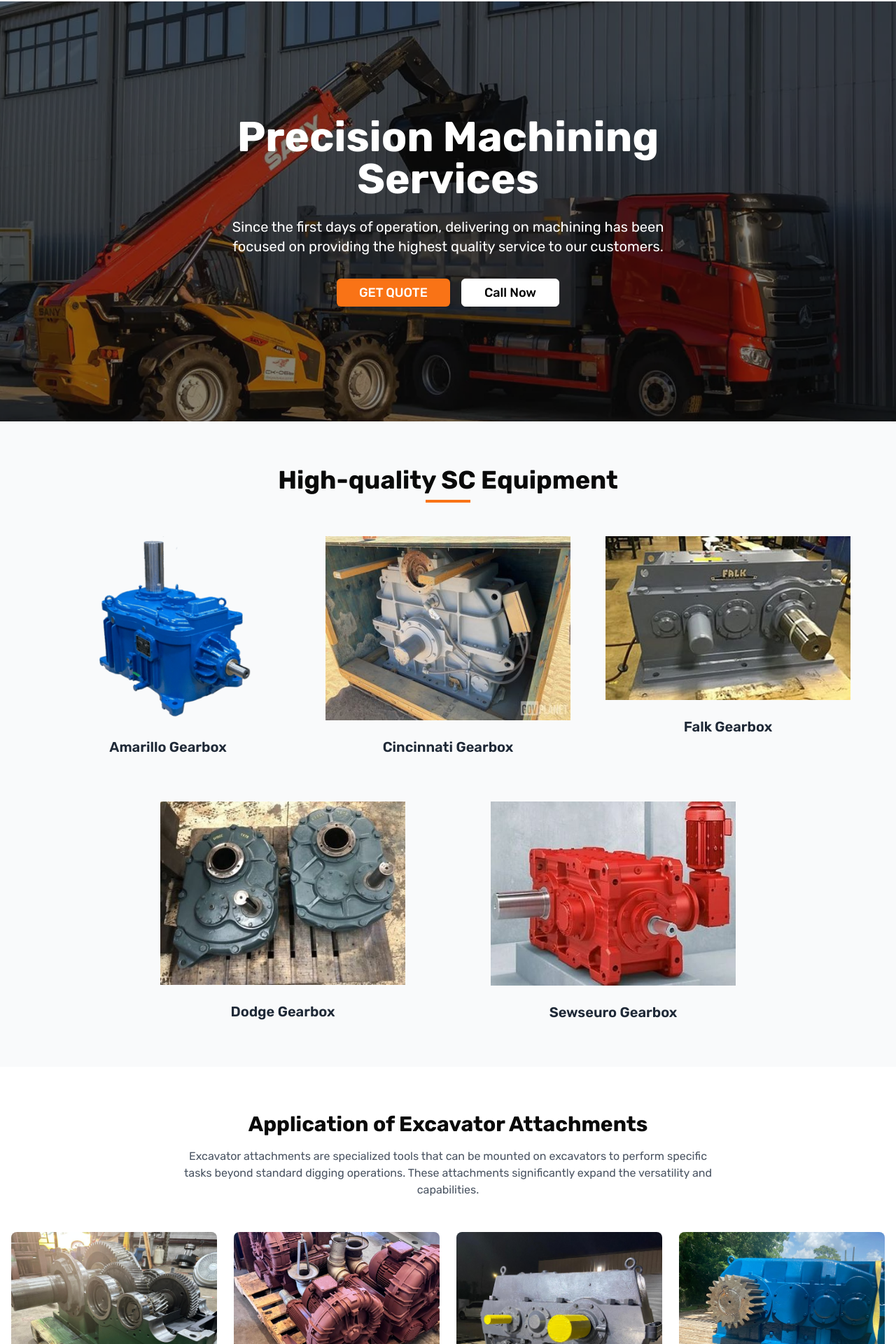
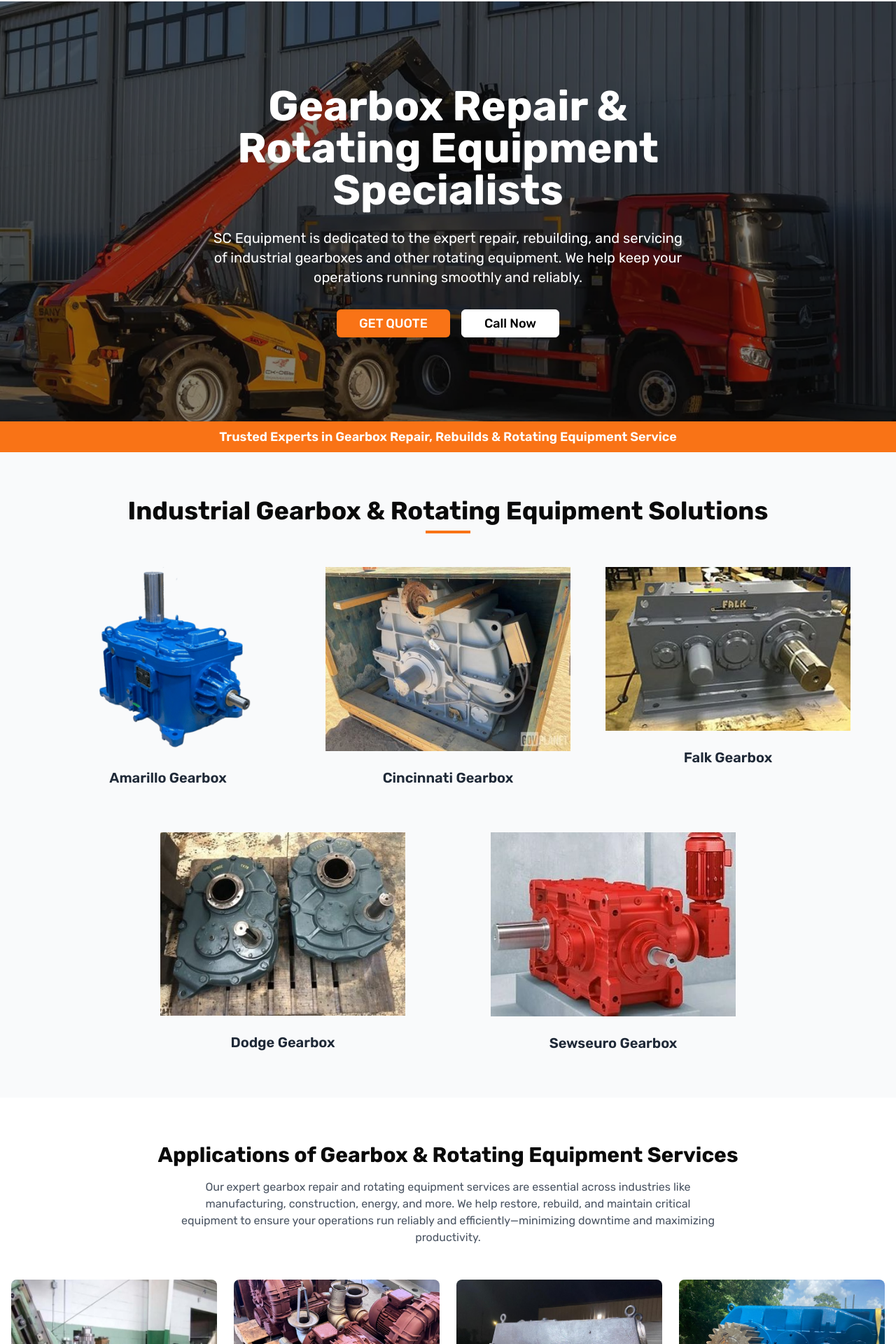
Before and after one commit to ahmed-techccine/sweet-city, a Next.js app: page / in a window 1280 px wide. Shown: the part 117-2037 px from the top of the page at 70% size. Built offline with nearby package versions, Linux system fonts and the light colour scheme.

Commit message:
applied client changes

```diff
--- a/app/page.tsx
+++ b/app/page.tsx
@@ -2,7 +2,6 @@
 import Image from "next/image"
 import Link from "next/link"
 import { Button } from "@/components/ui/button"
-import { Card, CardContent } from "@/components/ui/card"
 import ContactForm from "@/components/contactForm"
 
 export default function HomePage() {
@@ -19,13 +18,10 @@ export default function HomePage() {
         <div className="absolute inset-0 flex items-center justify-center">
           <div className="text-center text-white max-w-4xl px-4">
             <h1 className="text-5xl md:text-6xl font-bold mb-6">
-              Precision Machining
-              <br />
-              Services
+              Gearbox Repair &<br />Rotating Equipment Specialists
             </h1>
             <p className="text-xl mb-8 max-w-2xl mx-auto">
-              Since the first days of operation, delivering on machining has been focused on providing the highest
-              quality service to our customers.
+              SC Equipment is dedicated to the expert repair, rebuilding, and servicing of industrial gearboxes and other rotating equipment. We help keep your operations running smoothly and reliably.
             </p>
             <div className="flex flex-col sm:flex-row gap-4 justify-center">
               <Link href="/contact">
@@ -44,12 +40,15 @@ export default function HomePage() {
           </div>
         </div>
       </section>
+      <div className="bg-orange-500 text-white text-center py-2 text-lg font-semibold">
+  Trusted Experts in Gearbox Repair, Rebuilds & Rotating Equipment Service
+</div>
 
       {/* High-quality SC Equipment */}
       <section className="py-16 bg-gray-50">
         <div className="container mx-auto px-4">
           <div className="text-center mb-12">
-            <h2 className="text-4xl font-bold mb-2">High-quality SC Equipment</h2>
+            <h2 className="text-4xl font-bold mb-2">Industrial Gearbox & Rotating Equipment Solutions</h2>
             <div className="w-16 h-1 bg-orange-500 mx-auto"></div>
           </div>
 
@@ -132,15 +131,14 @@ export default function HomePage() {
       {/* Application of Excavator Attachments */}
       <section className="py-16">
         <div className="container mx-auto px-4">
-          <h2 className="text-3xl font-bold text-center mb-4">Application of Excavator Attachments</h2>
+          <h2 className="text-3xl font-bold text-center mb-4">Applications of Gearbox & Rotating Equipment Services</h2>
           <p className="text-center text-gray-600 mb-12 max-w-3xl mx-auto">
-            Excavator attachments are specialized tools that can be mounted on excavators to perform specific tasks
-            beyond standard digging operations. These attachments significantly expand the versatility and capabilities.
+            Our expert gearbox repair and rotating equipment services are essential across industries like manufacturing, construction, energy, and more. We help restore, rebuild, and maintain critical equipment to ensure your operations run reliably and efficiently—minimizing downtime and maximizing productivity.
           </p>
           <div className="grid grid-cols-1 md:grid-cols-2 lg:grid-cols-4 gap-6">
             <div className="relative overflow-hidden rounded-lg">
               <Image
-                src="/images/image1.jpeg"
+                src="/images/image5.jpeg"
                 alt="Demolition work"
                 width={300}
                 height={250}
@@ -274,79 +272,8 @@ export default function HomePage() {
             height={300}
             className="mx-auto mt-20"
           />
-          {/* <div className="flex flex-wrap justify-center items-center gap-8 mt-12">
-            {["CAT", "DOOSAN", "HITACHI", "JCB", "KOBELCO", "KOMATSU", "SANY", "VOLVO"].map((brand) => (
-              <div key={brand} className="bg-white p-4 rounded">
-                <span className="text-black font-bold">{brand}</span>
-              </div>
-            ))}
-          </div> */}
         </div>
       </section>
-
-      {/* Blog Section */}
-      {/* <section className="py-16">
-        <div className="container mx-auto px-4">
-          <h2 className="text-3xl font-bold text-center mb-12">SC Equipment Blogs & News</h2>
-          <div className="grid grid-cols-1 md:grid-cols-3 gap-8">
-            <Card>
-              <CardContent className="p-0">
-                <Image
-                  src="/placeholder.svg?height=200&width=400"
-                  alt="Blog post 1"
-                  width={400}
-                  height={200}
-                  className="w-full h-48 object-cover"
-                />
-                <div className="p-6">
-                  <div className="text-sm text-orange-500 mb-2">17 JUL</div>
-                  <h3 className="font-bold mb-2">What is an excavator & hydraulic grapple scrap driver?</h3>
-                  <p className="text-gray-600 text-sm">
-                    The hydraulic grapple scrap's excellent ground clearance and outstanding mobility make it ideal
-                    for...
-                  </p>
-                </div>
-              </CardContent>
-            </Card>
-            <Card>
-              <CardContent className="p-0">
-                <Image
-                  src="/placeholder.svg?height=200&width=400"
-                  alt="Blog post 2"
-                  width={400}
-                  height={200}
-                  className="w-full h-48 object-cover"
-                />
-                <div className="p-6">
-                  <div className="text-sm text-orange-500 mb-2">22 JUN</div>
-                  <h3 className="font-bold mb-2">The ideal capacity for new rock diggers</h3>
-                  <p className="text-gray-600 text-sm">
-                    In the world of heavy machinery and construction equipment, rock diggers play a fundamental role...
-                  </p>
-                </div>
-              </CardContent>
-            </Card>
-            <Card>
-              <CardContent className="p-0">
-                <Image
-                  src="/placeholder.svg?height=200&width=400"
-                  alt="Blog post 3"
-                  width={400}
-                  height={200}
-                  className="w-full h-48 object-cover"
-                />
-                <div className="p-6">
-                  <div className="text-sm text-orange-500 mb-2">04 JUN</div>
-                  <h3 className="font-bold mb-2">What are the Five Equipment of the Hydraulic Breaker?</h3>
-                  <p className="text-gray-600 text-sm">
-                    Hydraulic breaker is a kind of powerful demolition equipment, widely used in construction...
-                  </p>
-                </div>
-              </CardContent>
-            </Card>
-          </div>
-        </div>
-      </section> */}
       <section className="py-16" id="contact">
   <div className="container mx-auto px-4">
     <div className="grid grid-cols-1 md:grid-cols-2 gap-12 items-center max-w-7xl mx-aut rounded-2xl shadow-lg overflow-hidden">
```
Also changed, not shown: public/7b3b4ac45f819b5fc2644a8c2bd78262.avif (added). Lines whose indentation alone changed are shown as unchanged.
